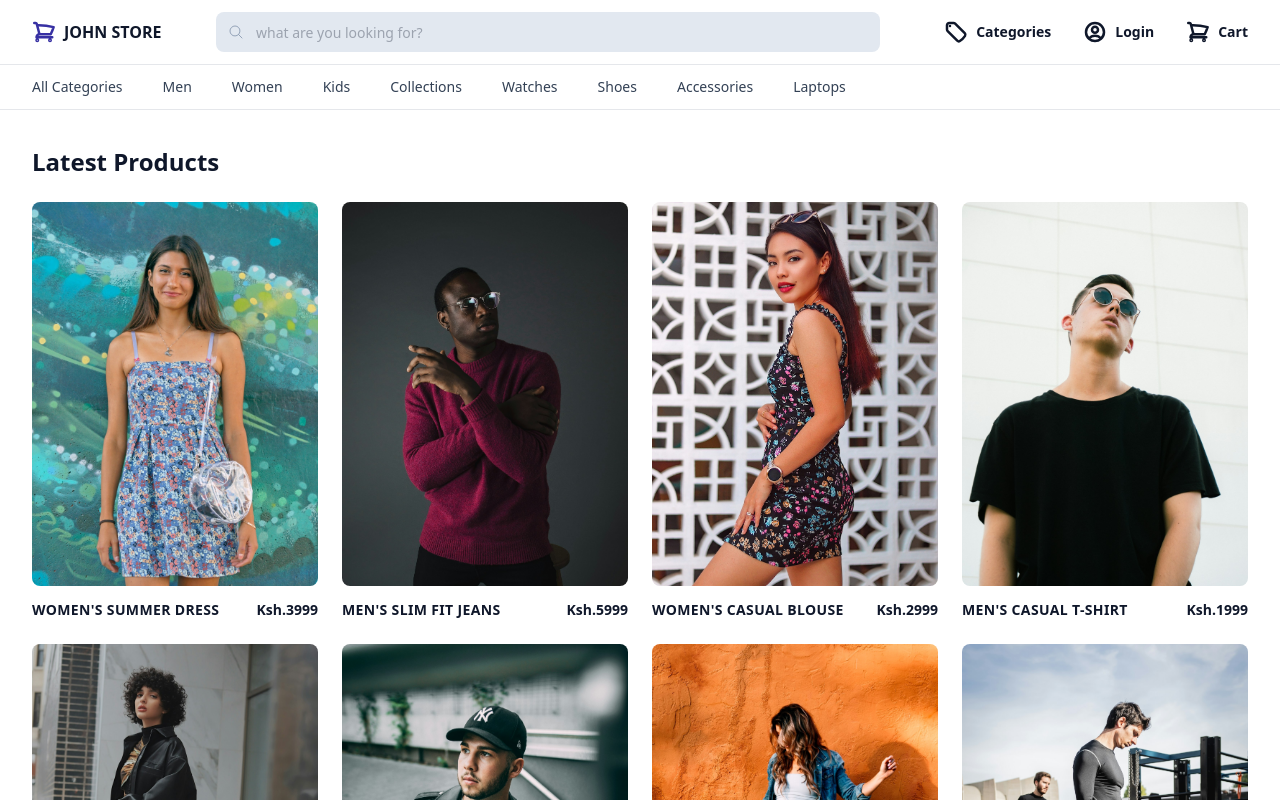
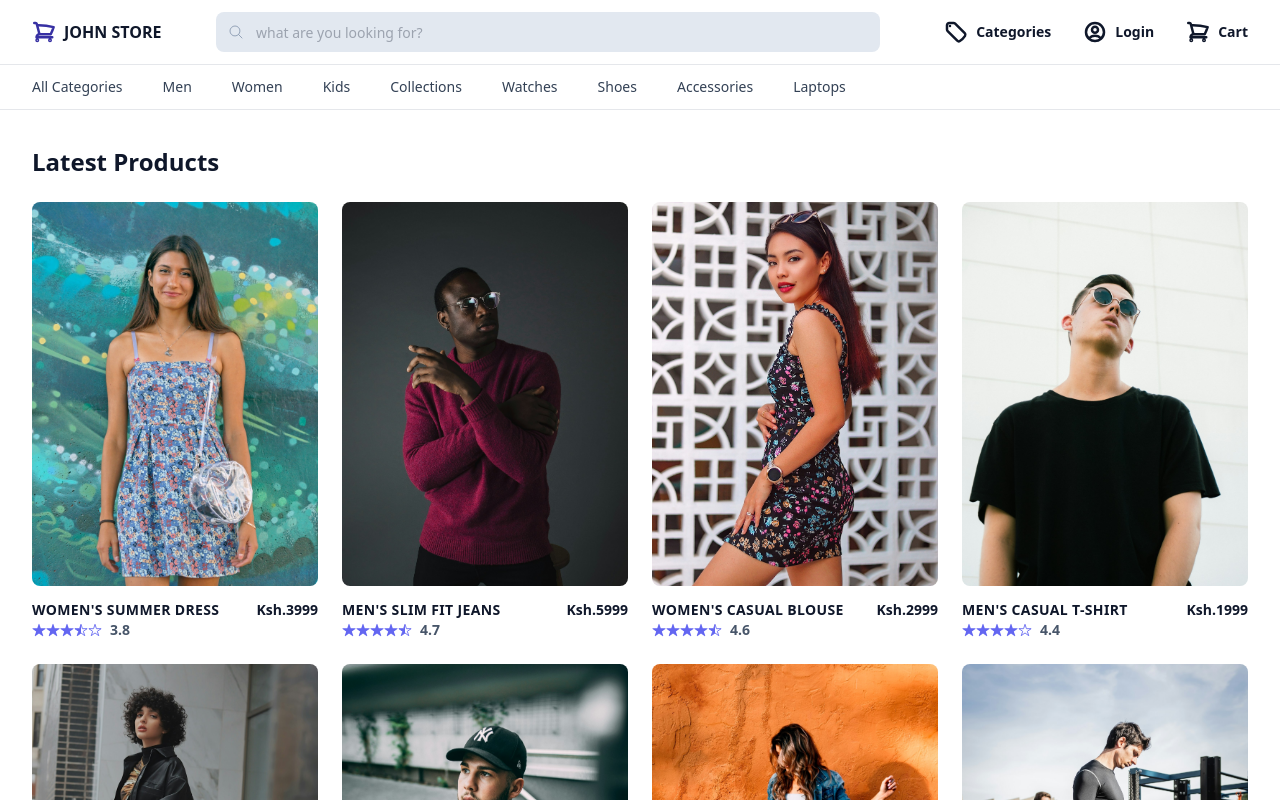
Before and after one commit to Ndigithe-john/E-comm, a React (Vite) app in the folder client/: page / in a window 1280 px wide. Shown: the top 800 px of the page. Built offline with nearby package versions, Linux system fonts and the light colour scheme; a web font is replaced by a local one.

Commit message:
added the routing package

```diff
--- a/client/package.json
+++ b/client/package.json
@@ -13,7 +13,8 @@
     "@heroicons/react": "^2.1.5",
     "react": "^18.3.1",
     "react-dom": "^18.3.1",
-    "react-icons": "^5.2.1"
+    "react-icons": "^5.2.1",
+    "react-router-dom": "^6.26.0"
   },
   "devDependencies": {
     "@types/react": "^18.3.3",
--- a/client/src/components/Header/index.jsx
+++ b/client/src/components/Header/index.jsx
@@ -10,7 +10,7 @@ import MegaMenu from '@components/Header/MegaMenu';
 function Header() {
   const [isOpen, setIsOpen] = useState(false);
   return (
-    <header className='fixed w-full border-b bg-white'>
+    <header className='fixed z-50 w-full border-b bg-white'>
       <div className='mx-auto max-w-7xl sm:px-6 lg:px-8'>
         <div className='flex h-14 w-full items-center justify-between sm:h-16'>
           <div className='flex flex-1 items-center justify-between gap-10'>
--- a/client/src/components/ProductCard/Rating.jsx
+++ b/client/src/components/ProductCard/Rating.jsx
@@ -1,5 +1,31 @@
-const Rating = () => {
-  return <div>Rating</div>;
+import PropTypes from 'prop-types';
+import { IoStar, IoStarHalf, IoStarOutline } from 'react-icons/io5';
+
+const Rating = ({ value }) => {
+  const getStars = (value) => {
+    const stars = [];
+    for (let i = 1; i <= 5; i++) {
+      if (value >= i) {
+        stars.push(<IoStar key={1} className='w-3.5 text-indigo-500' />);
+      } else if (value >= i - 0.5) {
+        stars.push(<IoStarHalf key={1} className='w-3.5 text-indigo-500' />);
+      } else {
+        stars.push(<IoStarOutline key={1} className='w-3.5 text-indigo-500' />);
+      }
+    }
+    return stars;
+  };
+
+  return (
+    <div className='mt-0.1 flex items-center'>
+      {getStars(value)}
+      <span className='ml-2 text-sm font-semibold text-slate-600'>{value}</span>
+    </div>
+  );
+};
+
+Rating.propTypes = {
+  value: PropTypes.number,
 };
 
 export default Rating;
--- a/client/src/components/ProductCard/index.jsx
+++ b/client/src/components/ProductCard/index.jsx
@@ -1,6 +1,7 @@
 import PropTypes from 'prop-types';
 
 import CardImage from './CardImage';
+import Rating from './Rating';
 const ProductCard = ({ product }) => {
   return (
     <a href={`/product/${product._id}`}>
@@ -13,6 +14,7 @@ const ProductCard = ({ product }) => {
           Ksh.{product.price}
         </p>
       </div>
+      <Rating value={product.rating} />
     </a>
   );
 };
```
Also changed, not shown: 1 other file (tests, documents, lock files or other folders).
